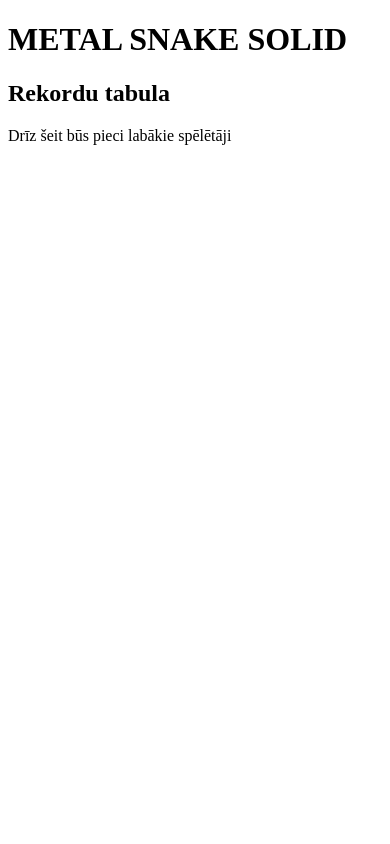
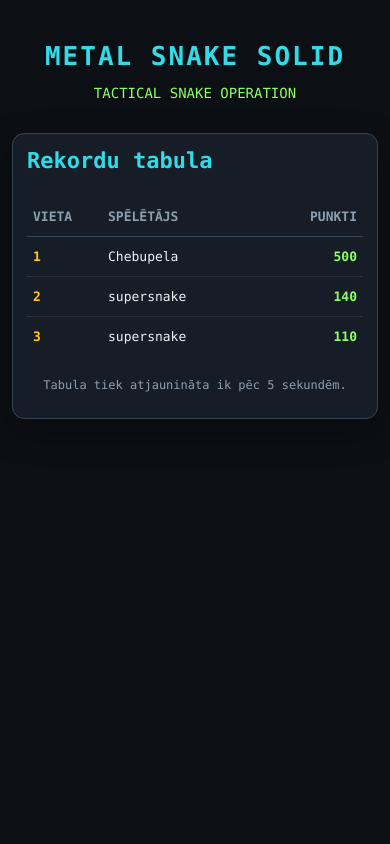
Before and after one commit to DmitrijsFedotovs/GameSnake, a Flask app: page / in a window 390 px wide. Run offline with Flask 3, Linux system fonts and the light colour scheme; data comes from the database, SQL or seed files in the repository; both versions use the stored data as it was after the commit.

Commit message:
mēģinājums uzrakstit HTML un CSS kodu, un normāli izveidot datubāzi

```diff
--- a/app.py
+++ b/app.py
@@ -1,10 +1,12 @@
 from flask import Flask, render_template
+from leaderboard import get_top_players
 
 app = Flask(__name__)
 
 @app.route("/")
 def home():
-    return render_template("index.html")
+    players = get_top_players()
+    return render_template("index.html", players=players)
 
 if __name__ == "__main__":
     app.run(debug=True)
--- /dev/null
+++ b/leaderboard.py
@@ -0,0 +1,58 @@
+import sqlite3
+from pathlib import Path
+
+DB_PATH = Path(__file__).resolve().parent / "records.db"
+
+
+def init_db():
+    with sqlite3.connect(DB_PATH) as connection:
+        connection.execute("""
+            CREATE TABLE IF NOT EXISTS scores (
+                id INTEGER PRIMARY KEY AUTOINCREMENT,
+                player_name TEXT NOT NULL,
+                score INTEGER NOT NULL,
+                created_at TIMESTAMP DEFAULT CURRENT_TIMESTAMP
+            )
+        """)
+
+
+def save_score(player_name, score):
+    player_name = player_name.strip()[:16]
+
+    if not player_name:
+        player_name = "Player"
+
+    with sqlite3.connect(DB_PATH) as connection:
+        connection.execute(
+            """
+            INSERT INTO scores (player_name, score)
+            VALUES (?, ?)
+            """,
+            (player_name, max(0, int(score)))
+        )
+
+        connection.execute("""
+            DELETE FROM scores
+            WHERE id NOT IN (
+                SELECT id
+                FROM scores
+                ORDER BY score DESC, id ASC
+                LIMIT 5
+            )
+        """)
+
+
+def get_top_players():
+    with sqlite3.connect(DB_PATH) as connection:
+        connection.row_factory = sqlite3.Row
+
+        rows = connection.execute("""
+            SELECT player_name, score
+            FROM scores
+            ORDER BY score DESC, id ASC
+            LIMIT 5
+        """).fetchall()
+
+        return [dict(row) for row in rows]
+
+init_db()
--- /dev/null
+++ b/static/style.css
@@ -0,0 +1,121 @@
+* {
+    box-sizing: border-box;
+}
+
+body {
+    margin: 0;
+    min-height: 100vh;
+    padding: 40px 20px;
+    background: #0c0f14;
+    color: #ebf0f5;
+    font-family: Consolas, monospace;
+}
+
+.container {
+    width: 100%;
+    max-width: 760px;
+    margin: 0 auto;
+}
+
+header {
+    text-align: center;
+    margin-bottom: 32px;
+}
+
+h1 {
+    color: #32dce6;
+    font-size: clamp(26px, 5vw, 40px);
+    margin-bottom: 12px;
+    letter-spacing: 2px;
+}
+
+.subtitle {
+    color: #8cff64;
+    font-size: 14px;
+}
+
+.panel {
+    background: #171d26;
+    border: 1px solid #354454;
+    border-radius: 12px;
+    padding: 24px;
+    box-shadow: 0 12px 35px #0005;
+}
+
+h2 {
+    color: #32dce6;
+    margin-top: 0;
+    margin-bottom: 24px;
+    font-size: 22px;
+}
+
+table {
+    width: 100%;
+    border-collapse: collapse;
+    text-align: left;
+}
+
+th {
+    color: #8d9eaf;
+    font-size: 12px;
+    text-transform: uppercase;
+    padding: 14px 10px;
+    border-bottom: 1px solid #354454;
+}
+
+td {
+    padding: 17px 10px;
+    border-bottom: 1px solid #293442;
+}
+
+tbody tr:last-child td {
+    border-bottom: none;
+}
+
+tbody tr:hover {
+    background: #202a36;
+}
+
+.rank {
+    width: 75px;
+    color: #ffc828;
+    font-weight: bold;
+}
+
+.score {
+    color: #8cff64;
+    text-align: right;
+    font-weight: bold;
+}
+
+th:last-child {
+    text-align: right;
+}
+
+.empty {
+    text-align: center;
+    color: #8d9eaf;
+    padding: 28px 10px;
+}
+
+.note {
+    color: #8d9eaf;
+    text-align: center;
+    font-size: 12px;
+    margin-top: 22px;
+}
+
+@media (max-width: 480px) {
+    body {
+        padding: 24px 12px;
+    }
+
+    .panel {
+        padding: 14px;
+    }
+
+    th, td {
+        padding: 12px 6px;
+        font-size: 13px;
+    }
+}
--- a/templates/index.html
+++ b/templates/index.html
@@ -1,13 +1,69 @@
 <!DOCTYPE html>
-<html lang="ru">
+<html lang="lv">
 <head>
     <meta charset="UTF-8">
     <meta name="viewport" content="width=device-width, initial-scale=1.0">
+
+    <meta http-equiv="refresh" content="5">
+
     <title>Metal Snake Solid — Leaderboard</title>
+
+    <link rel="stylesheet"
+          href="{{ url_for('static', filename='style.css') }}">
 </head>
+
 <body>
-    <h1>METAL SNAKE SOLID</h1>
-    <h2>Rekordu tabula</h2>
-    <p>Drīz šeit būs pieci labākie spēlētāji</p>
+    <main class="container">
+        <header>
+            <h1>METAL SNAKE SOLID</h1>
+            <p class="subtitle">TACTICAL SNAKE OPERATION</p>
+        </header>
+
+        <section class="panel">
+            <h2>Rekordu tabula</h2>
+
+            <table>
+                <thead>
+                    <tr>
+                        <th>Vieta</th>
+                        <th>Spēlētājs</th>
+                        <th>Punkti</th>
+                    </tr>
+                </thead>
+
+                <tbody>
+                    {% for player in players %}
+                    <tr>
+                        <td class="rank">
+                            {% if loop.index == 1 %}
+                                1
+                            {% elif loop.index == 2 %}
+                                2
+                            {% elif loop.index == 3 %}
+                                3
+                            {% else %}
+                                {{ loop.index }}
+                            {% endif %}
+                        </td>
+
+                        <td>{{ player.player_name }}</td>
+
+                        <td class="score">{{ player.score }}</td>
+                    </tr>
+                    {% else %}
+                    <tr>
+                        <td colspan="3" class="empty">
+                            Vēl nav rezultātu. Esi pirmais!
+                        </td>
+                    </tr>
+                    {% endfor %}
+                </tbody>
+            </table>
+
+            <p class="note">
+                Tabula tiek atjaunināta ik pēc 5 sekundēm.
+            </p>
+        </section>
+    </main>
 </body>
 </html>
```
Also changed, not shown: game/main.py (+28 -6 lines), records.db (added).
